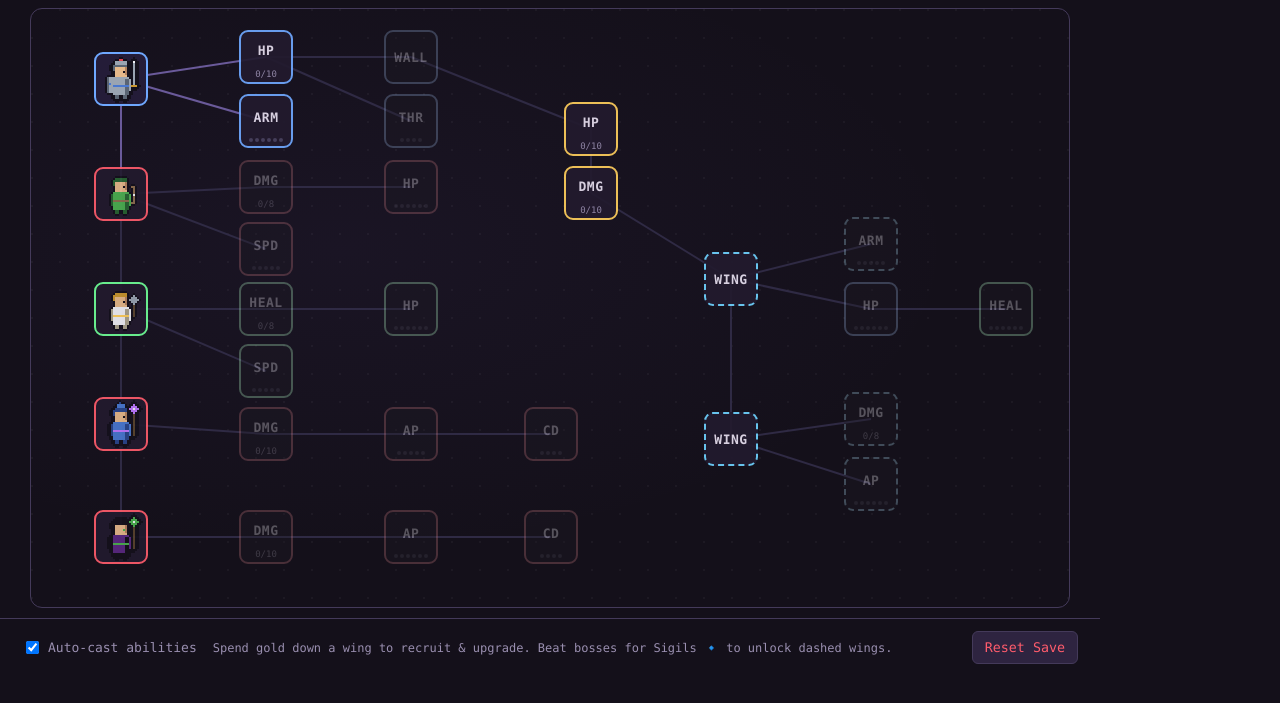
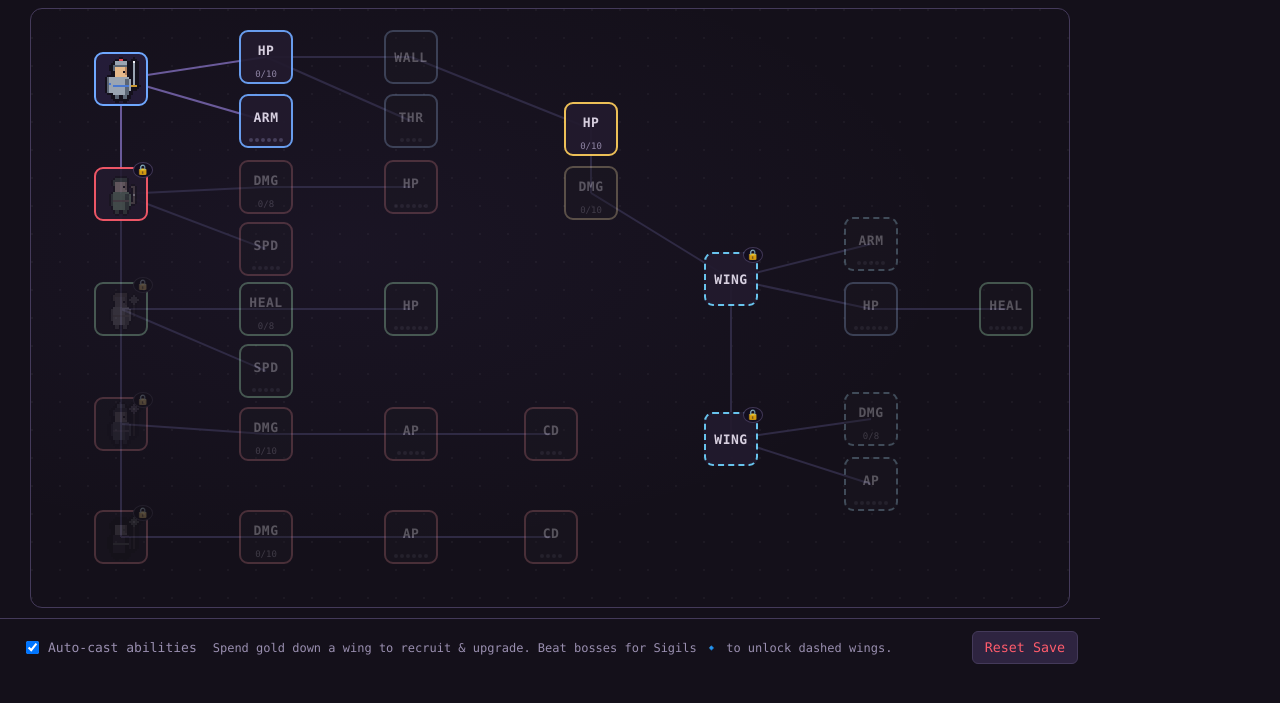
Before and after one commit to rcurtis/idle-party, a website built with Vite: page index.html in a window 1280 px wide. Shown: the part 61-764 px from the top of the page. Built offline with nearby package versions, Linux system fonts and the light colour scheme.

Commit message:
Gate graph nodes on their parents; lock + darken un-unlocked nodes
- Upgrade children now require their in-graph parent: mg_ability←mg_dmg,
  wl_ability←wl_dmg, pt_dmg←pt_hp (others already chained). Locked children
  render darkened (state-locked).
- Recruits unlock sequentially down the spine (Ranger→Cleric→Mage→Warlock):
  nodeStatus gates a recruit on its predecessor; buyNode refuses locked nodes.
- Un-recruited class portraits get a lock badge and a dimmed/grayscaled
  portrait until recruited; wing gates show a lock until unlocked.

28 tests pass (added recruit-sequence, child-gating, locked-buy-refused).

Co-Authored-By: Claude Opus 4.8 <noreply@anthropic.com>

```diff
--- a/src/core/economy.ts
+++ b/src/core/economy.ts
@@ -29,7 +29,12 @@ export function nodeStatus(save: SaveState, nodeId: string): NodeStatus {
   if (node.recruit) {
     const owned = save.roster.includes(node.recruit);
     const cost = getClass(node.recruit).recruitCost;
-    const available = !owned && !getClass(node.recruit).starter;
+    // Sequential gating: the previous class on the spine must be recruited.
+    const predOk = (node.links ?? [])
+      .map((id) => getNode(id))
+      .filter((p) => p.recruit)
+      .every((p) => getClass(p.recruit!).starter || save.roster.includes(p.recruit!));
+    const available = !owned && !getClass(node.recruit).starter && predOk;
     return {
       kind: "recruit",
       ranks: owned ? 1 : 0,
@@ -79,6 +84,10 @@ export function nodeStatus(save: SaveState, nodeId: string): NodeStatus {
 /** Unified click action for a graph node: recruit, unlock wing, or buy a rank. */
 export function buyNode(save: SaveState, nodeId: string): EconResult {
   const node = getNode(nodeId);
+  // Gate everything on the node being reachable (parent unlocked / prereqs met).
+  if (!nodeStatus(save, nodeId).available) {
+    return { ok: false, reason: "Locked." };
+  }
   if (node.recruit) return recruit(save, node.recruit);
   if (node.unlockWing) return unlockWing(save, node.unlockWing);
   return purchaseNode(save, nodeId);
--- a/src/core/skilltree.ts
+++ b/src/core/skilltree.ts
@@ -143,12 +143,14 @@ const arcane: SkillWing = {
       op: "add",
       value: 6,
     }),
-    node("mg_ability", "Empowered Nukes", 70, 5, {
-      target: "mage",
-      stat: "abilityPower",
-      op: "mul",
-      value: 1.15,
-    }),
+    node(
+      "mg_ability",
+      "Empowered Nukes",
+      70,
+      5,
+      { target: "mage", stat: "abilityPower", op: "mul", value: 1.15 },
+      ["mg_dmg"],
+    ),
     node(
       "mg_cd",
       "Mental Clarity",
@@ -172,12 +174,14 @@ const affliction: SkillWing = {
       op: "add",
       value: 4,
     }),
-    node("wl_ability", "Deeper Curse", 60, 6, {
-      target: "warlock",
-      stat: "abilityPower",
-      op: "mul",
-      value: 1.18,
-    }),
+    node(
+      "wl_ability",
+      "Deeper Curse",
+      60,
+      6,
+      { target: "warlock", stat: "abilityPower", op: "mul", value: 1.18 },
+      ["wl_dmg"],
+    ),
     node(
       "wl_cd",
       "Rapid Hexes",
@@ -200,12 +204,14 @@ const warband: SkillWing = {
       op: "mul",
       value: 1.05,
     }),
-    node("pt_dmg", "Battle Drills", 45, 10, {
-      target: "party",
-      stat: "attack",
-      op: "mul",
-      value: 1.04,
-    }),
+    node(
+      "pt_dmg",
+      "Battle Drills",
+      45,
+      10,
+      { target: "party", stat: "attack", op: "mul", value: 1.04 },
+      ["pt_hp"],
+    ),
   ],
 };
 
--- a/src/styles.css
+++ b/src/styles.css
@@ -384,6 +384,21 @@ svg.wires {
 .gnode.state-buyable {
   box-shadow: 0 0 9px rgba(255, 206, 92, 0.7);
 }
+.gnode-lock {
+  position: absolute;
+  top: -7px;
+  right: -7px;
+  font-size: 10px;
+  line-height: 1;
+  background: #120d1f;
+  border: 1px solid var(--border);
+  border-radius: 50%;
+  padding: 2px 3px;
+}
+.gnode.recruit-locked .gnode-icon {
+  opacity: 0.4;
+  filter: grayscale(0.65);
+}
 .node-tip {
   position: absolute;
   transform: translate(-50%, -100%);
--- a/src/ui/hub.ts
+++ b/src/ui/hub.ts
@@ -160,10 +160,15 @@ export function renderHub(app: App): HTMLElement {
       }
     }
 
+    // Lock badge + dimmed portrait for not-yet-unlocked recruits / wing gates.
+    const showLock = (node.recruit || node.unlockWing) && !st.owned;
+    if (showLock) children.push(el("span", { class: "gnode-lock" }, ["🔒"]));
+    const lockClass = node.recruit && !st.owned ? " recruit-locked" : "";
+
     const gnode = el(
       "div",
       {
-        class: `gnode fam-${fam} state-${state}`,
+        class: `gnode fam-${fam} state-${state}${lockClass}`,
         style: `left:${node.pos.x - NODE / 2}px; top:${node.pos.y - NODE / 2}px`,
         onclick: () => app.buyNode(node.id),
         onmouseenter: () => showTip(tip, node, wing.id, st),
```
Also changed, not shown: src/core/core.test.ts (+43 -2 lines).
